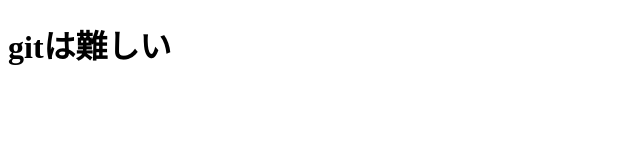
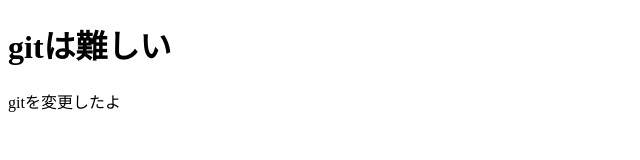
Before and after one commit to sika-mittsu/git_tutorial, a plain HTML site: page index.html in a window 1280 px wide. Shown: the whole page, without its empty margins (0-640 px from the left). Drawn offline with Linux system fonts and the light colour scheme.

```diff
--- a/index.html
+++ b/index.html
@@ -7,5 +7,6 @@
 </head>
 <body>
   <h1>gitは難しい</h1>
+  <p>gitを変更したよ</p>
 </body>
 </html>
```
